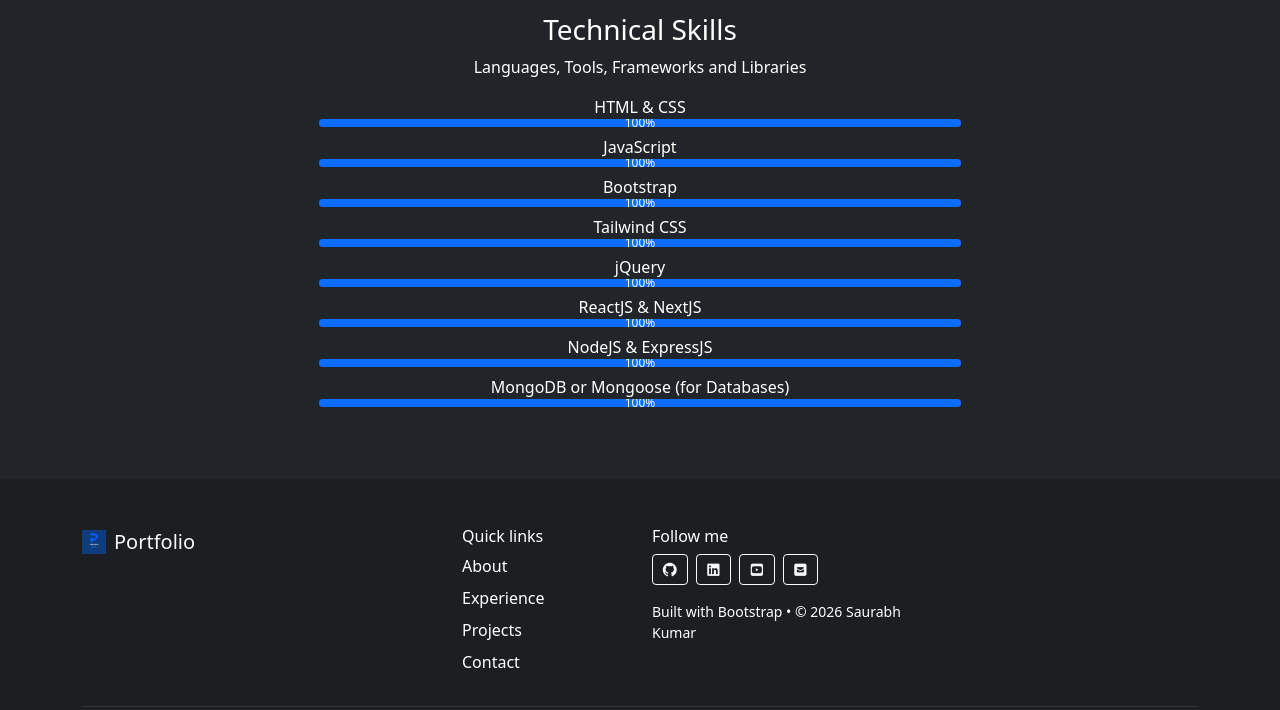
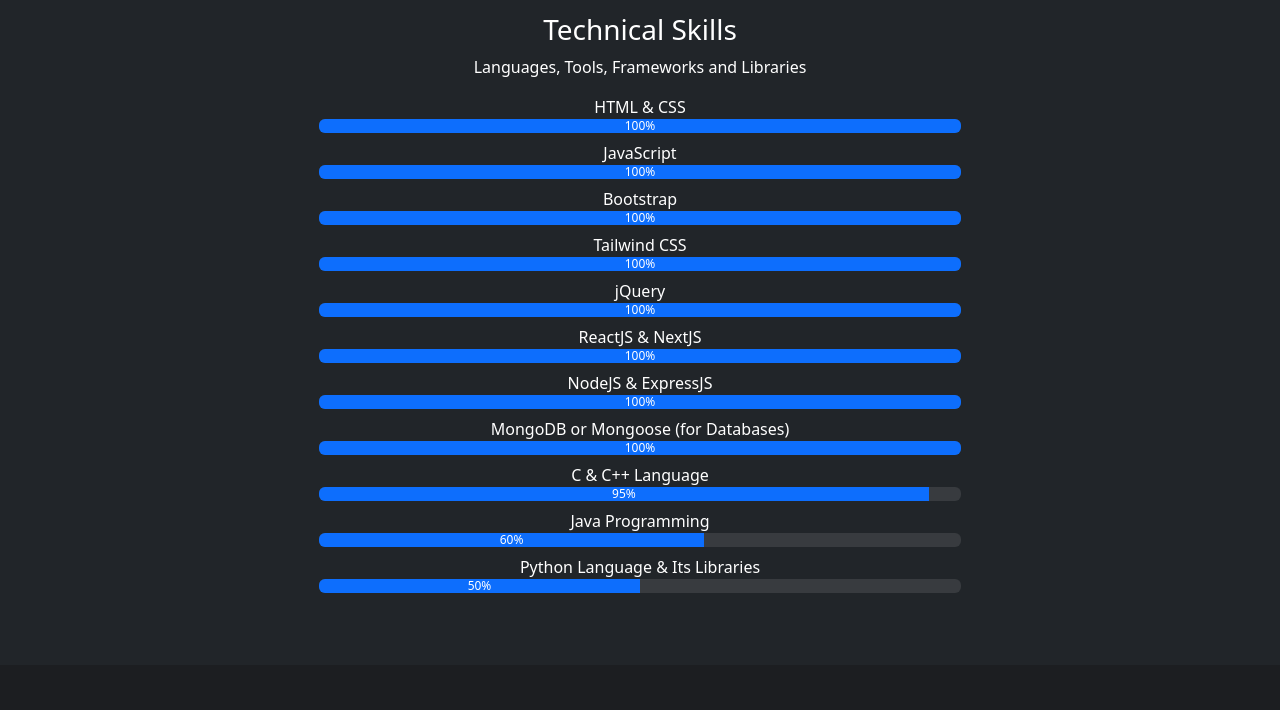
Before and after one commit to SoftwareDevelopor/portfoliowebsite, a website: page experience-skills.html in a window 1280 px wide. Shown: the part 604-1314 px from the top of the page. Drawn offline with nearby package versions, Linux system fonts and the light colour scheme.

Commit message:
update experience-skill page

```diff
--- a/experience-skills.html
+++ b/experience-skills.html
@@ -211,7 +211,7 @@
               role="progressbar"
               aria-label="HTML &CSS"
               aria-valuenow="100"
-              aria-valuemin="0"
+              aria-valuemin="0" style="height: 14px;"
               aria-valuemax="80"
             >
               <div class="progress-bar text-bg-primary" style="width: 100%">
@@ -226,7 +226,7 @@
               role="progressbar"
               aria-label="Danger example"
               aria-valuenow="100"
-              aria-valuemin="0"
+              aria-valuemin="0" style="height: 14px;"
               aria-valuemax="80"
             >
               <div class="progress-bar text-bg-primary" style="width: 100%">
@@ -241,7 +241,7 @@
               role="progressbar"
               aria-label="Danger example"
               aria-valuenow="100"
-              aria-valuemin="0"
+              aria-valuemin="0" style="height: 14px;"
               aria-valuemax="80"
             >
               <div class="progress-bar text-bg-primary" style="width: 100%">
@@ -255,7 +255,7 @@
               class="progress"
               role="progressbar"
               aria-label="Danger example"
-              aria-valuenow="100"
+              aria-valuenow="100" style="height: 14px;"
               aria-valuemin="0"
               aria-valuemax="80"
             >
@@ -270,7 +270,7 @@
               class="progress"
               role="progressbar"
               aria-label="Danger example"
-              aria-valuenow="100"
+              aria-valuenow="100" style="height: 14px;"
               aria-valuemin="0"
               aria-valuemax="80"
             >
@@ -287,7 +287,7 @@
               role="progressbar"
               aria-label="Danger example"
               aria-valuenow="100"
-              aria-valuemin="0"
+              aria-valuemin="0" style="height: 14px;"
               aria-valuemax="80"
             >
               <div class="progress-bar text-bg-primary" style="width: 100%">
@@ -303,7 +303,7 @@
               role="progressbar"
               aria-label="Danger example"
               aria-valuenow="100"
-              aria-valuemin="0"
+              aria-valuemin="0" style="height: 14px;"
               aria-valuemax="80"
             >
               <div class="progress-bar text-bg-primary" style="width: 100%">
@@ -317,7 +317,7 @@
               class="progress"
               role="progressbar"
               aria-label="Danger example"
-              aria-valuenow="100"
+              aria-valuenow="100" style="height: 14px;"
               aria-valuemin="0"
               aria-valuemax="80"
             >
@@ -326,6 +326,55 @@
               </div>
             </div>
           </div>
+          <div>
+            <label for="">C & C++ Language</label>
+            <div
+              class="progress"
+              role="progressbar"
+              aria-label="Danger example"
+              aria-valuenow="95"
+              aria-valuemin="0" style="height: 14px;"
+              aria-valuemax="95"
+            >
+              <div class="progress-bar text-bg-primary" style="width: 95%">
+                95%
+              </div>
+            </div>
+          </div>
+
+          <div>
+            <label for="">Java Programming</label>
+            <div
+              class="progress"
+              role="progressbar"
+              aria-label="Danger example"
+              aria-valuenow="60" style="height: 14px;"
+              aria-valuemin="0"
+              aria-valuemax="100"
+            >
+              <div class="progress-bar text-bg-primary" style="width: 60%">
+                60%
+              </div>
+            </div>
+          </div>
+
+          <div>
+            <label for="">Python Language & Its Libraries</label>
+            <div
+              class="progress"
+              role="progressbar"
+              style="height: 14px;"
+              aria-label="Danger example"
+              aria-valuenow="50"
+              aria-valuemin="0"
+              aria-valuemax="100"
+            >
+              <div class="progress-bar text-bg-primary" style="width: 50%">
+                50%
+              </div>
+            </div>
+          </div>
+
         </div>
       </div>
 
```
